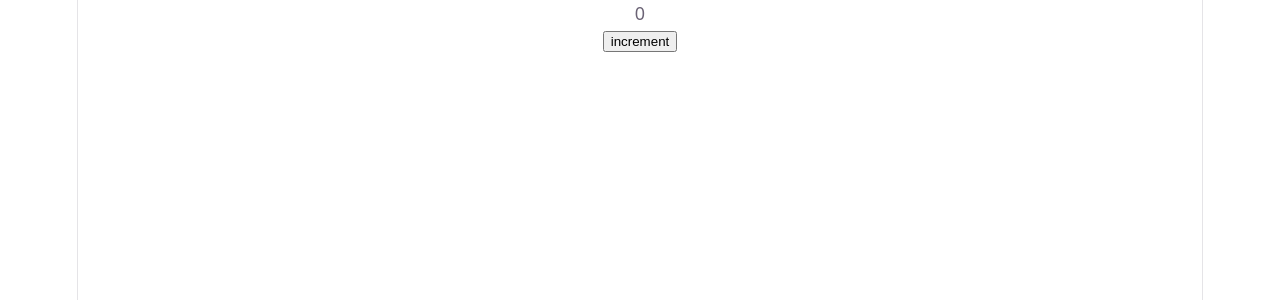
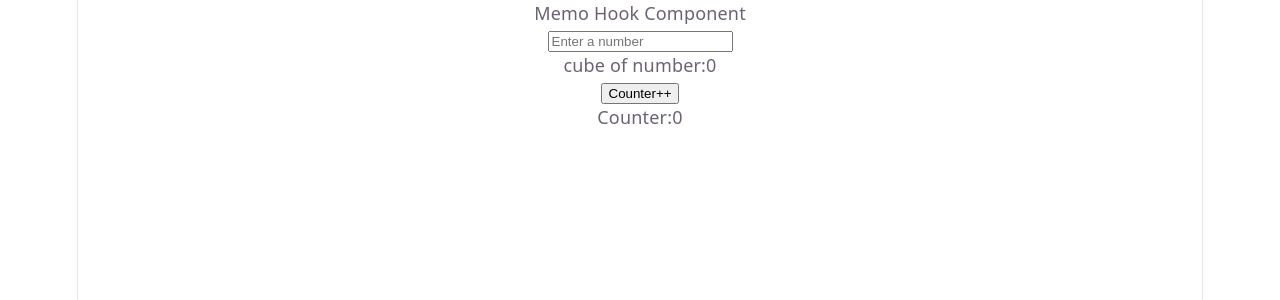
Before and after one commit to harshvardhansoni12-code/react-interview, a React (Vite) app: page / in a window 1280 px wide. Shown: the top 300 px of the page. Built offline with nearby package versions, Linux system fonts and the light colour scheme.

Commit message:
added changes in useMemo hook

```diff
--- a/src/component/UseMemoHook.jsx
+++ b/src/component/UseMemoHook.jsx
@@ -17,20 +17,29 @@ import React, { useState, useMemo } from "react";
 
 export default function MemoHook() {
   const [count, setCount] = useState(0);
+  const [number, setNumber] = useState(0);
   const increment = () => {
     setCount(count + 1);
   };
-
+  //
+  function cubeNum(num) {
+    console.log("Calculating cube of number");
+    return Math.pow(num, 3);
+  }
+  //
+  const result = cubeNum(number);
   return (
     <>
-      <div>{count}</div>
-      <button
-        onClick={() => {
-          increment();
-        }}
-      >
-        increment
-      </button>
+      <div>Memo Hook Component</div>
+      <input
+        type="number"
+        placeholder="Enter a number"
+        onChange={(e) => setNumber(Number(e.target.value))}
+      />
+      <div>cube of number:{result}</div>
+
+      <button onClick={increment}>Counter++</button>
+      <div>Counter:{count}</div>
     </>
   );
 }
```
